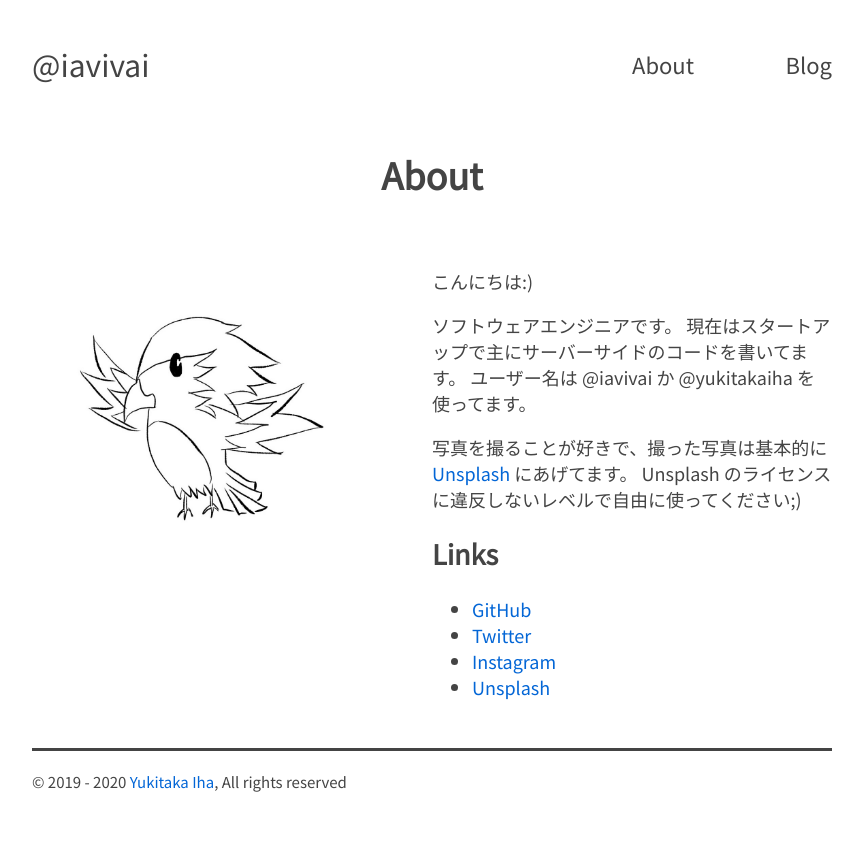
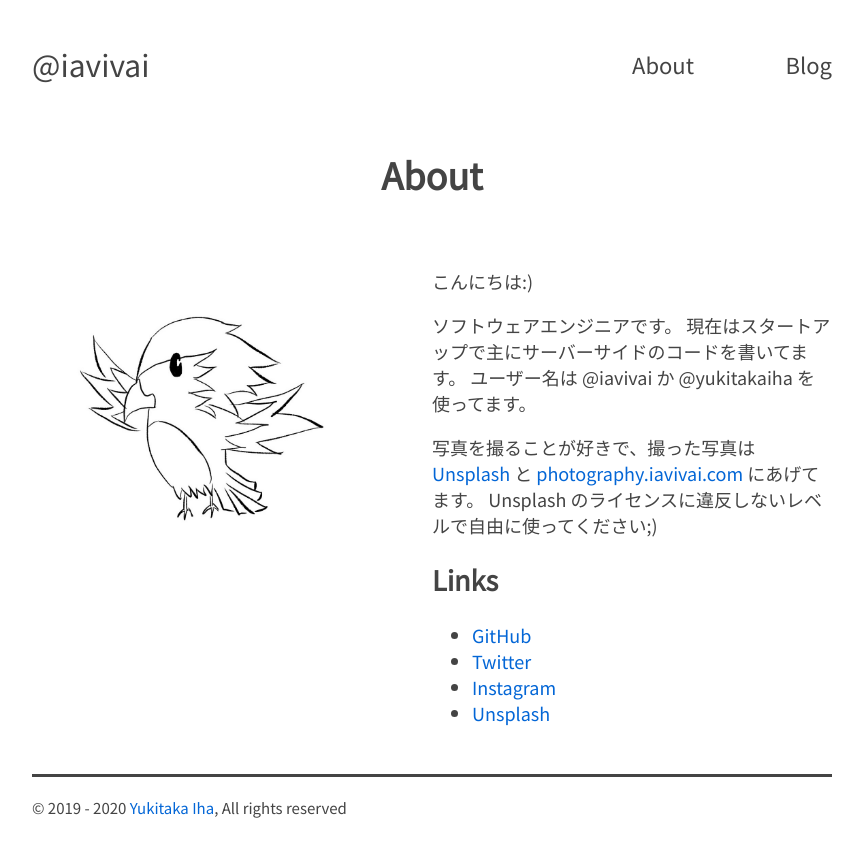
Before and after one commit to iavivai/iavivai.com, a Jekyll site: the page built from about.html, in a window 1280 px wide. Shown: the top 857 px of the page, without its empty margins (208-1071 px from the left). Built offline with Jekyll 4.4.1, drawn with Linux system fonts in a browser that asks for light colours.

Commit message:
Updated abont content.

```diff
--- a/about.html
+++ b/about.html
@@ -17,8 +17,10 @@ title: About
       ユーザー名は @iavivai か @yukitakaiha を使ってます。
     </p>
     <p>
-      写真を撮ることが好きで、撮った写真は基本的に
+      写真を撮ることが好きで、撮った写真は
       <a href="https://unsplash.com/@iavivai" target="_blank" rel="noreferrer">Unsplash</a>
+      と
+      <a href="https://photography.iavivai.com" target="_blank" rel="noreferrer">photography.iavivai.com</a>
       にあげてます。
       Unsplash のライセンスに違反しないレベルで自由に使ってください;)
     </p>
```
